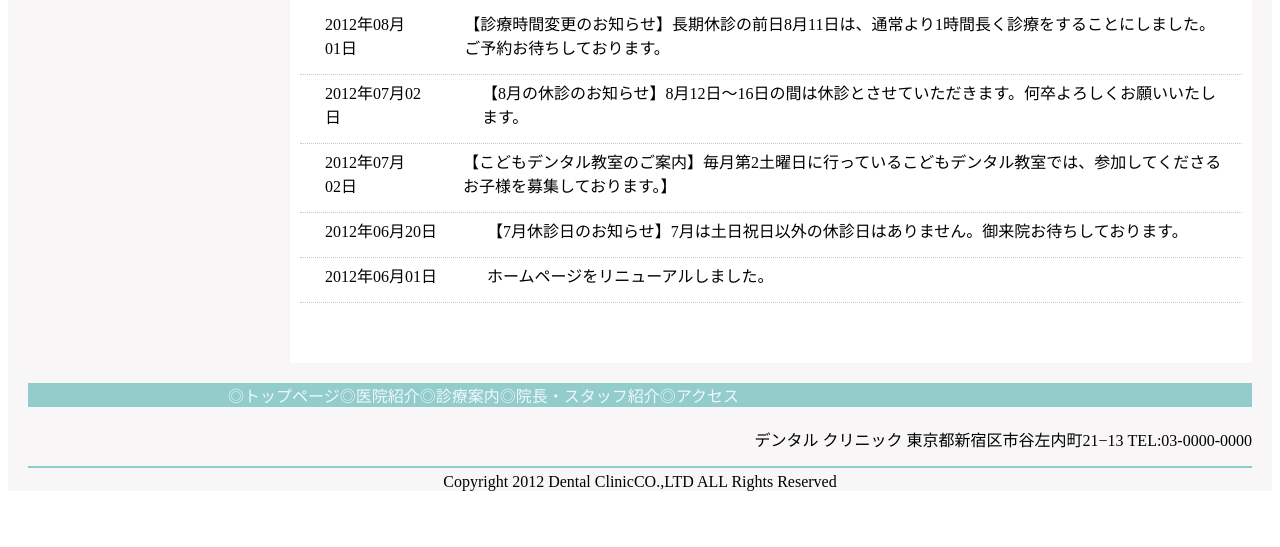
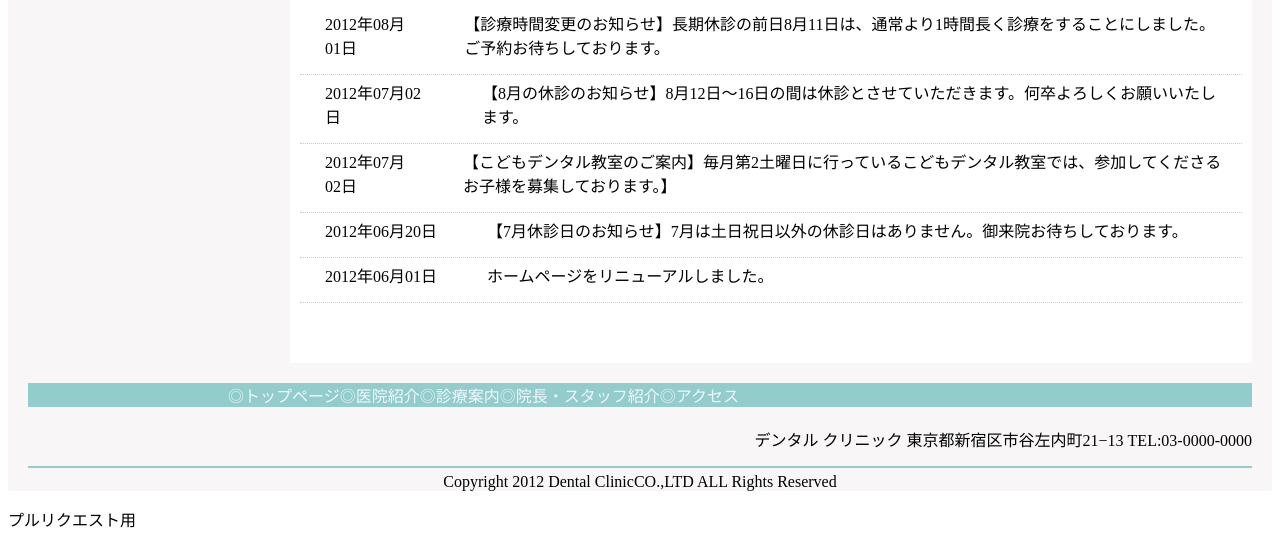
Before and after one commit to masao-sawa/syakyou-dental-clinic, a plain HTML site: page index.html in a window 1280 px wide. Shown: the part 635-1182 px from the top of the page. Before the commit the page ends 1134 px from the top, so only its background shows below. Drawn offline with Linux system fonts and the light colour scheme.

Commit message:
add introduce

```diff
--- a/index.html
+++ b/index.html
@@ -120,4 +120,5 @@
 
   <footer>Copyright 2012 Dental ClinicCO.,LTD ALL Rights Reserved</footer>
 </div>
+<p>プルリクエスト用</p>
 </html>
```
